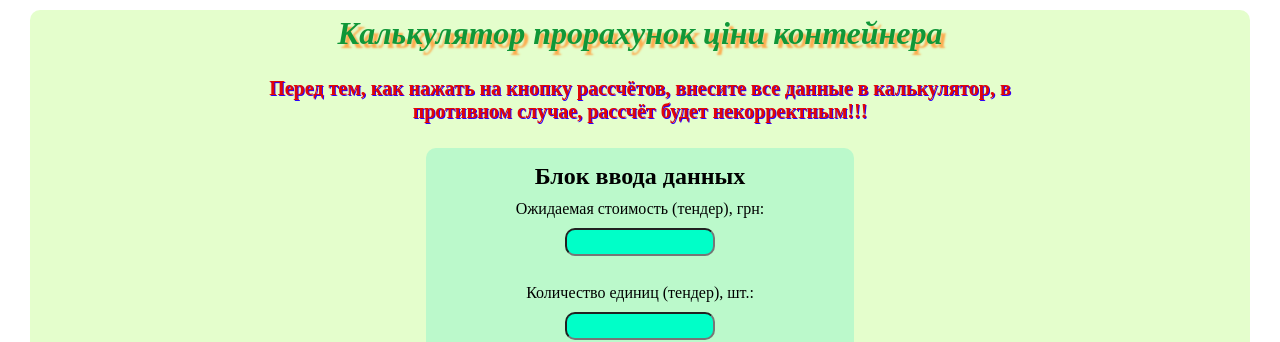
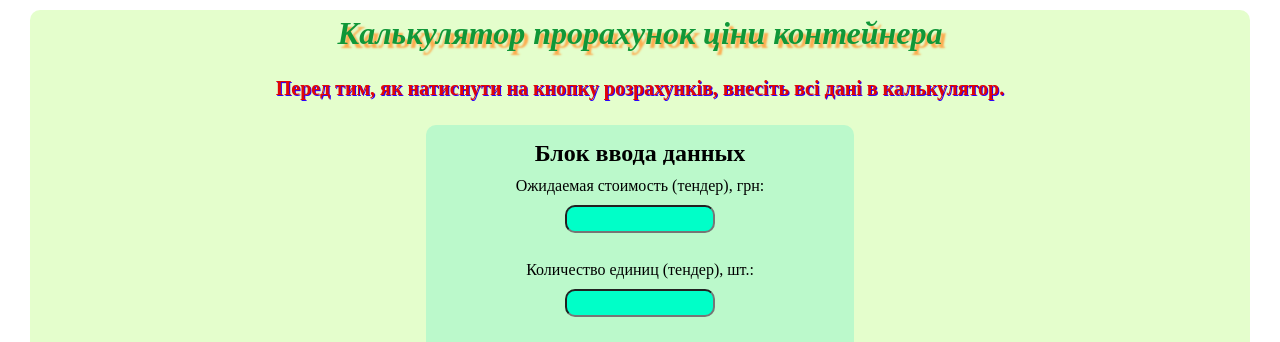
Before and after one commit to GritsenkoOlexandr/Kfmet, a plain HTML site: page index.html in a window 1280 px wide. Shown: the top 342 px of the page. Drawn offline with Linux system fonts and the light colour scheme.

Commit message:
change lang in index

```diff
--- a/index.html
+++ b/index.html
@@ -10,8 +10,7 @@
 <body>
     <div class="wrapper">
         <h1 class="htext">Калькулятор прорахунок ціни контейнера</h1>
-        <p class="wartext">Перед тем, как нажать на кнопку рассчётов, внесите все данные в калькулятор,
-            в противном случае, рассчёт будет некорректным!!! </p>
+        <p class="wartext">Перед тим, як натиснути на кнопку розрахунків, внесіть всі дані в калькулятор.</p>
         <div class="contdata">
             <h2>Блок ввода данных</h2>
             <div class="tender">
```
